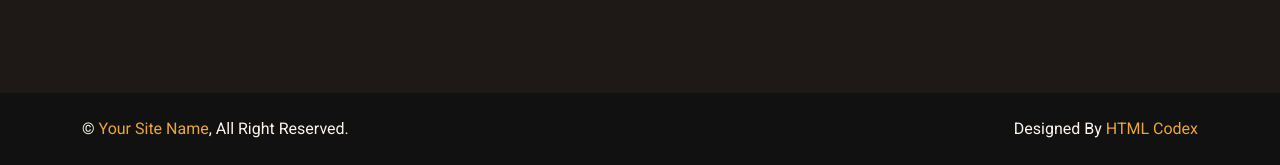
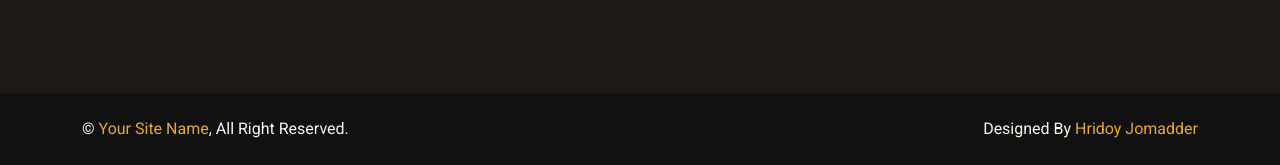
Before and after one commit to Hridoy-Jomadder/Project-02, a plain HTML site: page product.html in a window 1280 px wide. Shown: the part 2182-2347 px from the top of the page. Drawn offline with nearby package versions, Linux system fonts and the light colour scheme.

Commit message:
Update product.html

```diff
--- a/product.html
+++ b/product.html
@@ -262,8 +262,7 @@
                     &copy; <a href="#">Your Site Name</a>, All Right Reserved.
                 </div>
                 <div class="col-md-6 text-center text-md-end">
-                    <!--/*** This template is free as long as you keep the footer author’s credit link/attribution link/backlink. If you'd like to use the template without the footer author’s credit link/attribution link/backlink, you can purchase the Credit Removal License from "https://htmlcodex.com/credit-removal". Thank you for your support. ***/-->
-                    Designed By <a href="https://htmlcodex.com">HTML Codex</a>
+                    Designed By <a href="">Hridoy Jomadder</a>
                 </div>
             </div>
         </div>
```
